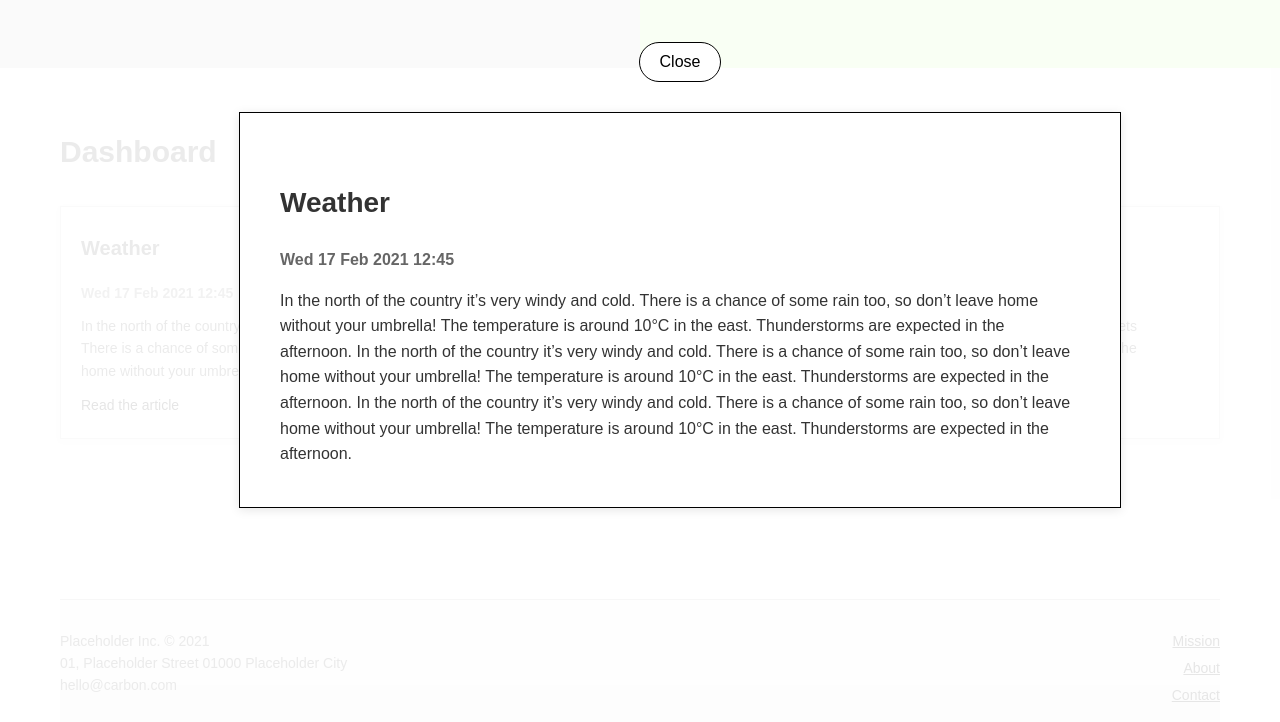
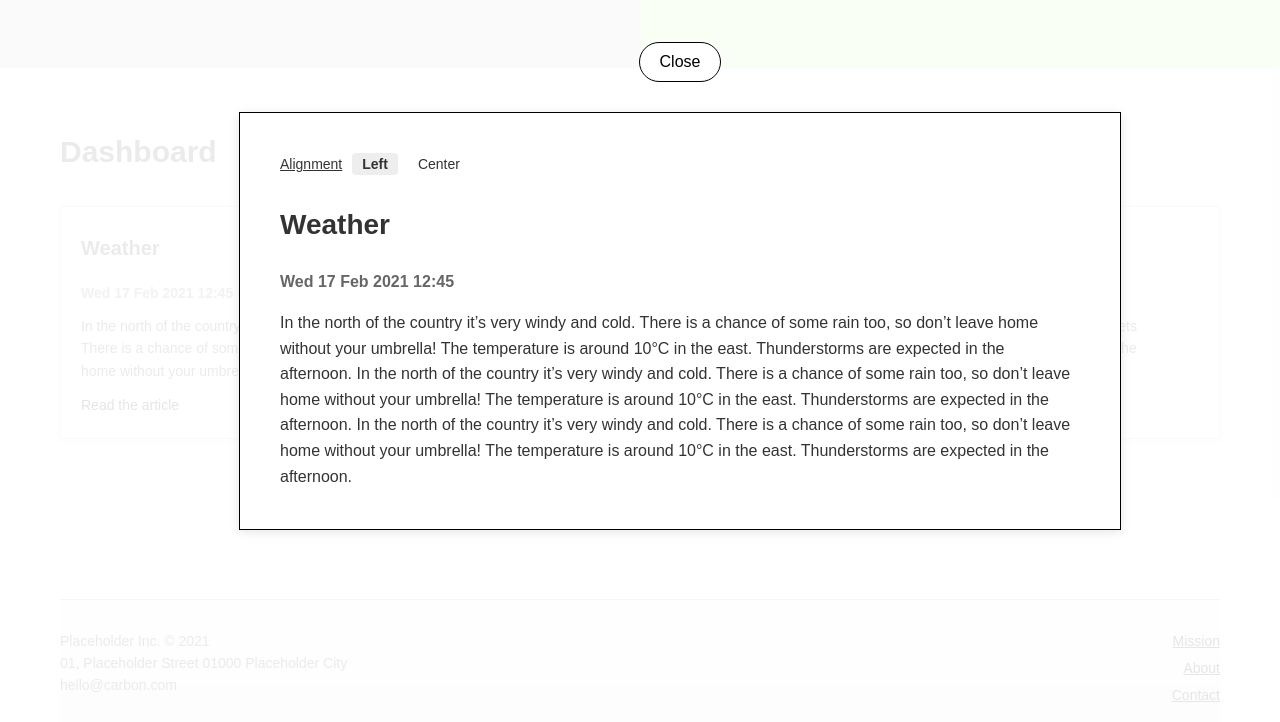
Before and after one commit to Accoows/CarbonCopy, a plain HTML site: page index.html in a window 1280 px wide. Both pictures are taken after a click on the element 246 px from the left and 1427 px from the top of the page. Shown: the part 1105-1827 px from the top of the page. Drawn offline with Linux system fonts and the light colour scheme; no server answers.

Commit message:
Added alignment system for individual cards and a header using the Chuck Norris API

```diff
--- a/index.html
+++ b/index.html
@@ -16,7 +16,11 @@
             <li class="li"><a href="#contact">Contact</a></li>
         </ul>
     </nav>
-    <header class="header"> Hello there.  Hello there. Hello there. Hello there. Hello there. Hello there. Hello there. Hello there. Hello there. Hello there. Hello there. Hello there. Hello there. Hello there. Hello there. Hello there. Hello there. Hello there.</header>
+
+    <!-- Dans l'exemple on bloque le déplacement de la navbar, mais c'est pas beau... donc je l'ai pas fait -->
+    <!-- Pour l'application on passe sur body et navbar en ajoutant les paramètres de position: fixe, top, left, width, z-index... -->
+
+    <header class="header"></header>
     <h1 class="h1-placeholder">Welcome to Placeholder Inc. !</h1>
 
     <section class="section-first">
@@ -66,6 +70,11 @@
         <div class="modal-inner">
             <button class="modal-close">Close</button>
             <div class="modal-card">
+                <div class="text-align-controls">
+                    <a class="align-text">Alignment</a>
+                    <a class="align-btn left active"> Left</a>
+                    <a class="align-btn center"> Center</a>
+                </div>
                 <h3 class="modal-title"></h3>
                 <h4 class="modal-subtitle"></h4>
                 <p class="modal-text"></p>
--- a/script.js
+++ b/script.js
@@ -75,4 +75,39 @@ document.addEventListener("DOMContentLoaded", () => {
         }
     });
 
+    // Bouton pour aligner le texte de la modale
+    const modalCard = document.querySelector('.modal-card');
+    const alignBtn = document.querySelectorAll('.align-btn');
+
+    alignBtn.forEach(button => {
+        button.addEventListener('click', () => {
+            alignBtn.forEach(btn => btn.classList.remove('active'));
+
+            button.classList.add('active');
+
+            if (button.classList.contains('left')) {
+                modalCard.style.textAlign = 'left';
+            } else if (button.classList.contains('center')) {
+                modalCard.style.textAlign = 'center';
+            }
+        });
+    });
+
+    // Chuck Norris API Header
+    const header = document.querySelector('.header');
+
+    async function ChuckNorrisApi() {
+        try {
+            const response = await fetch('https://api.chucknorris.io/jokes/random');
+            const data = await response.json();
+            header.textContent = data.value;
+        } catch (error) {
+            header.textContent = "Error ChucKNorrisAPI";
+            console.error('Error fetching Chuck Norris joke:', error);
+        }
+    }
+
+    ChuckNorrisApi();
+
+    setInterval(ChuckNorrisApi, 10000)
 });
--- a/styles.css
+++ b/styles.css
@@ -333,7 +333,6 @@ body {
     padding: 40px;
     width: 100%;
     max-width: 800px;
-    text-align: left;
 }
 
 .modal-card h3 {
@@ -351,3 +350,31 @@ body {
     font-size: 16px;
     line-height: 1.6;
 }
+
+/* Text alignments */
+
+.text-align-controls {
+    display: flex;
+    gap: 10px;
+    margin-bottom: 20px;
+    text-decoration: none;
+    font-size: 14px;
+}
+
+.align-text {
+    text-decoration: underline;
+}
+
+.align-btn {
+    padding: 0px 10px;
+    background-color: #fff;
+    cursor: pointer;
+    font-weight: normal;
+    border-radius: 4px;
+    transition: background-color 0.3s;
+}
+
+.align-btn.active {
+    font-weight: bold;
+    background-color: #eee;
+}
```
